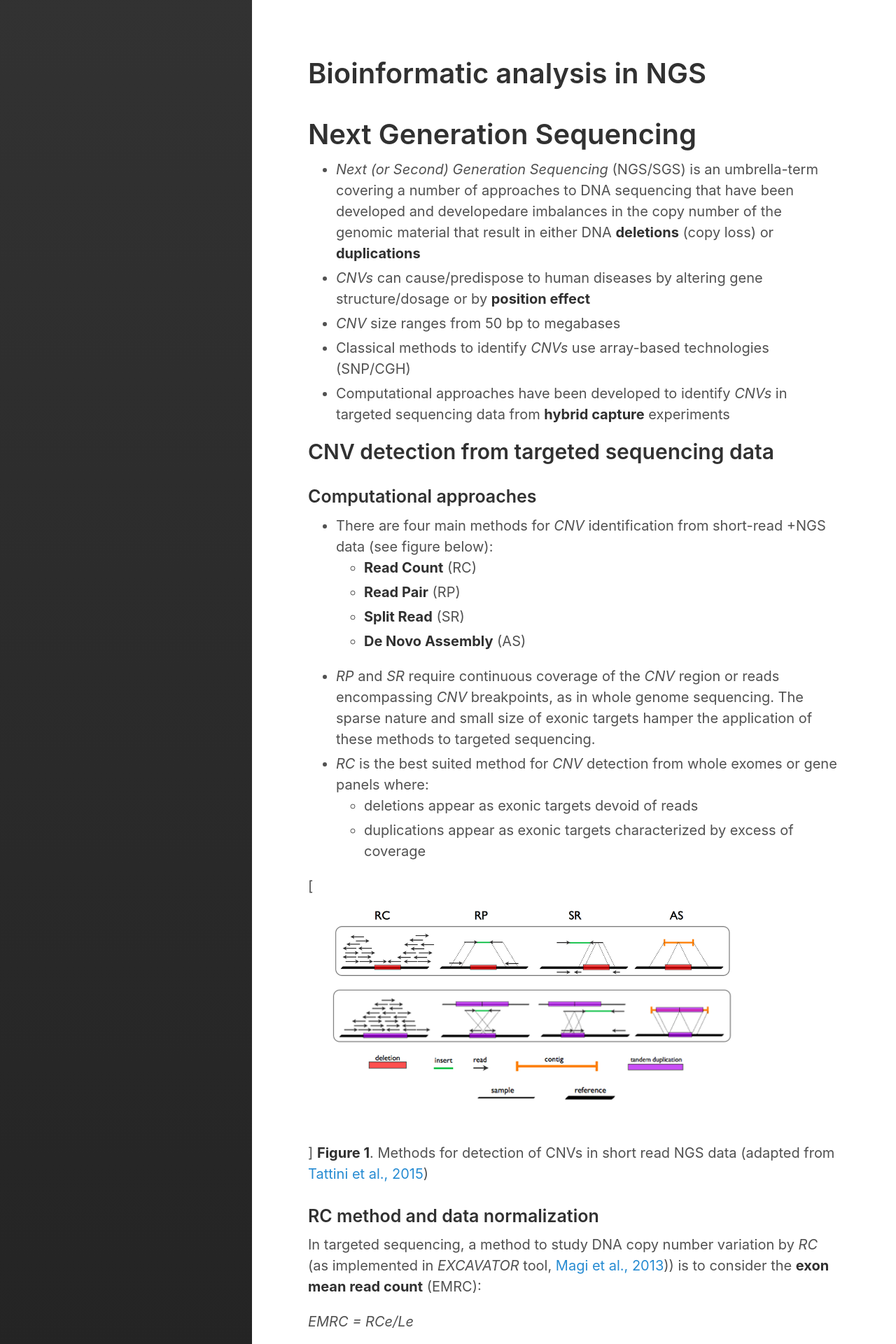
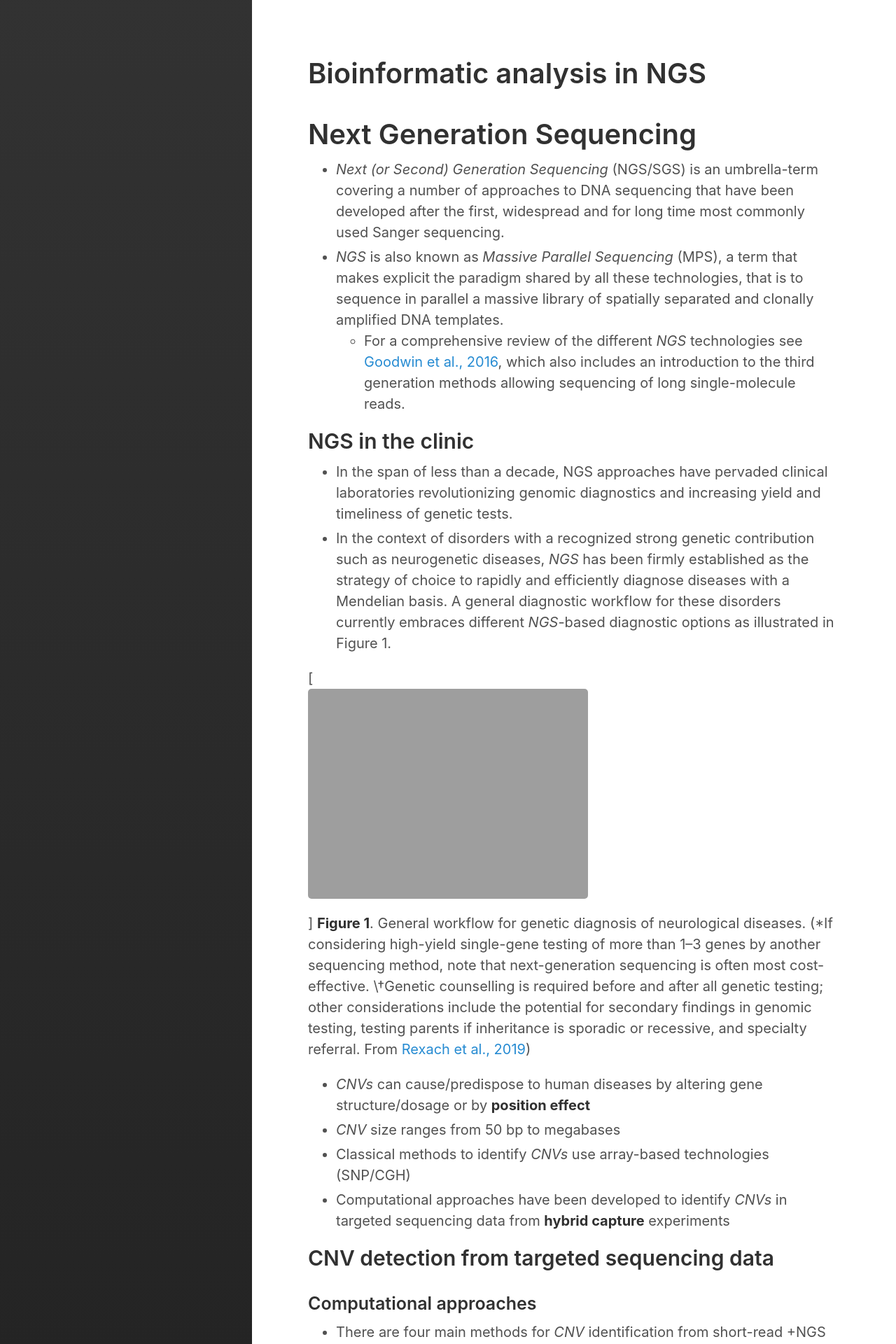
Before and after one commit to sigu-training/clinical_genomics, a Jekyll site: the page built from lectures/bioinfo_ngs.md, in a window 1280 px wide. Shown: the top 1920 px of the page at 70% size. Built offline with Jekyll 4.4.1, drawn with Linux system fonts in a browser that asks for light colours; some of the changed text lies outside the part shown.

Commit message:
Update bioinfo_ngs.md
text changes

```diff
--- a/lectures/bioinfo_ngs.md
+++ b/lectures/bioinfo_ngs.md
@@ -8,7 +8,18 @@ sidebar_link: true
 # Next Generation Sequencing
 
 
-- *Next (or Second) Generation Sequencing* (NGS/SGS) is an umbrella-term covering a number of approaches to DNA sequencing that have been developed and  developedare imbalances in the copy number of the genomic material that result in either DNA **deletions** (copy loss) or **duplications**
+- *Next (or Second) Generation Sequencing* (NGS/SGS) is an umbrella-term covering a number of approaches to DNA sequencing that have been developed after the first, widespread and for long time most commonly used Sanger sequencing.
+- *NGS* is also known as *Massive Parallel Sequencing* (MPS), a term that makes explicit the paradigm shared by all these technologies, that is to sequence in parallel a massive library of spatially separated and clonally amplified DNA templates.
+    - For a comprehensive review of the different *NGS* technologies see [Goodwin et al., 2016](https://www.nature.com/articles/nrg.2016.49), which also includes an introduction to the third generation methods allowing sequencing of long single-molecule reads.
+
+## NGS in the clinic
+
+- In the span of less than a decade, NGS approaches have pervaded clinical laboratories revolutionizing genomic diagnostics and increasing yield and timeliness of genetic tests.
+- In the context of disorders with a recognized strong genetic contribution such as neurogenetic diseases, *NGS* has been firmly established as the strategy of choice to rapidly and efficiently diagnose diseases with a Mendelian basis. A general diagnostic workflow for these disorders currently embraces different *NGS*-based diagnostic options as illustrated in Figure 1.
+
+[![ngs_neuro_diagnostics]({{site.url}}{{site.baseurl}}/images/ngs_neuro_diagnostic.jpg)]
+**Figure 1**. General workflow for genetic diagnosis of neurological diseases. (\*If considering high-yield single-gene testing of more than 1–3 genes by another sequencing method, note that next-generation sequencing is often most cost-effective. \†Genetic counselling is required before and after all genetic testing; other considerations include the potential for secondary findings in genomic testing, testing parents if inheritance is sporadic or recessive, and specialty referral. From [Rexach et al., 2019](https://www.thelancet.com/journals/laneur/article/PIIS1474-4422(19)30033-X/fulltext))
+
 - *CNVs* can cause/predispose to human diseases by altering gene structure/dosage or by **position effect**
 - *CNV* size ranges from 50 bp to megabases
 - Classical methods to identify *CNVs* use array-based technologies (SNP/CGH)
```
